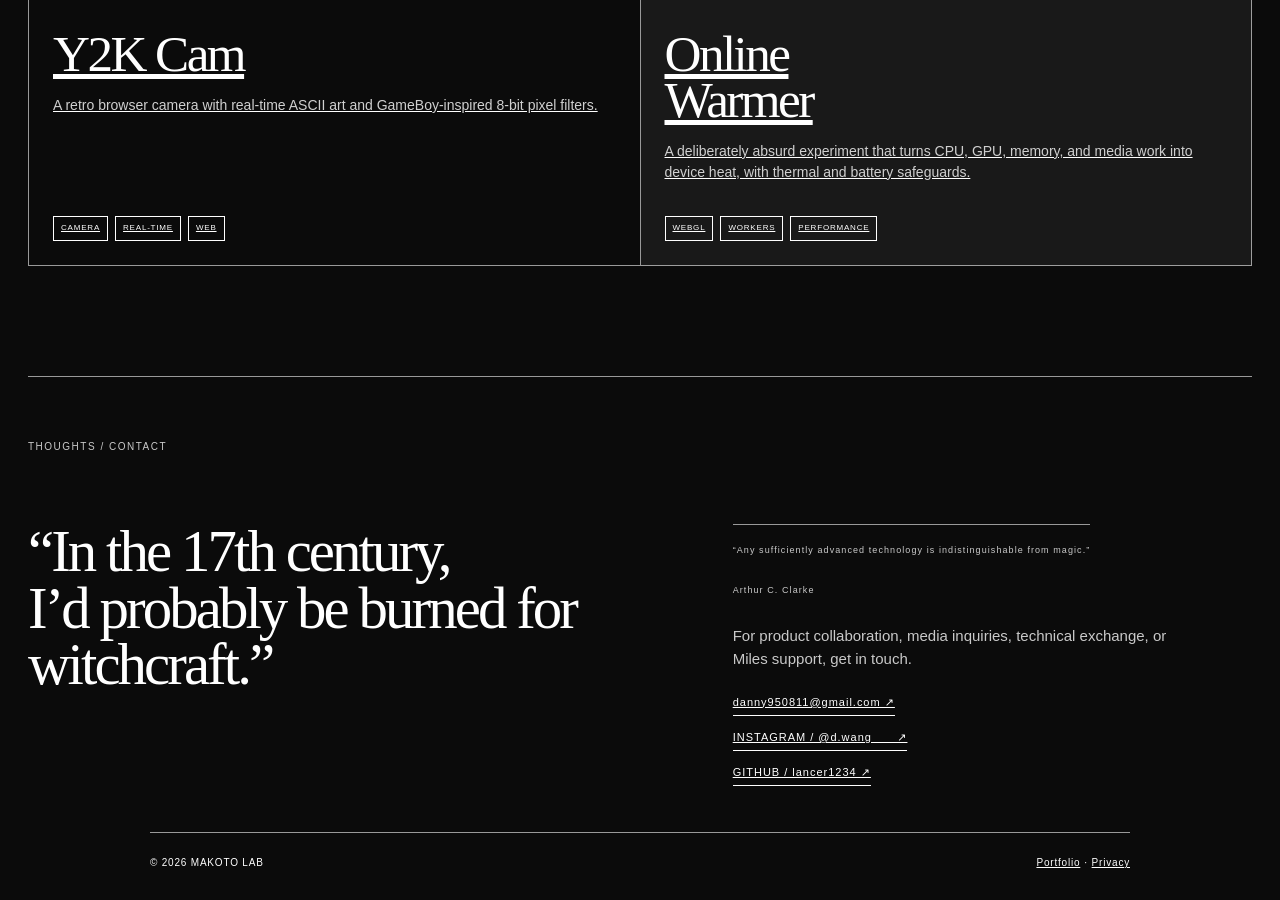
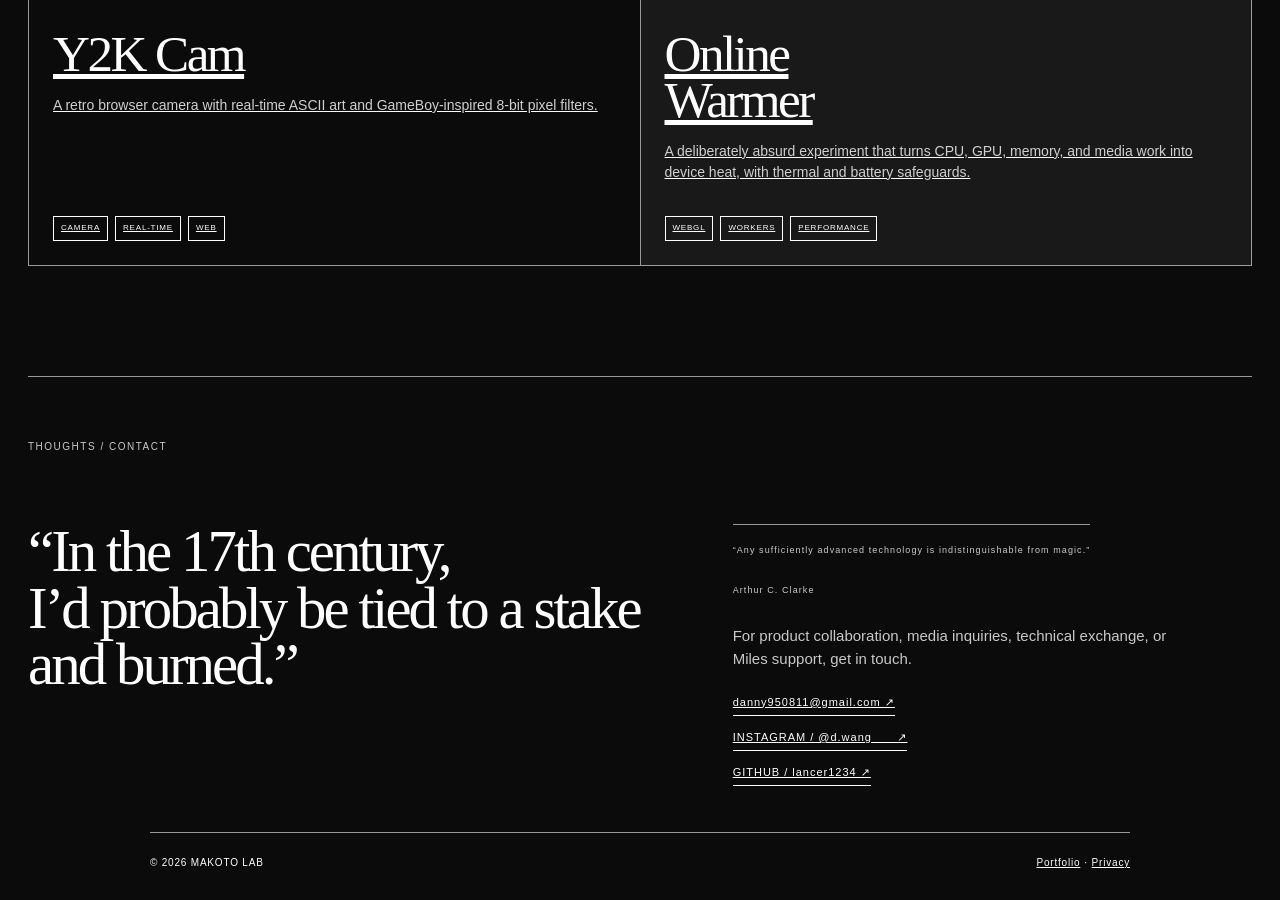
Before and after one commit to lancer1234/lancer1234.github.io, a Jekyll site: the page makoto-lab/index.html, which Jekyll copies as it is, in a window 1280 px wide and 900 px high, scrolled down 2060 px. Built offline with Jekyll 4.4.1, drawn with Linux system fonts in a browser that asks for light colours.

Commit message:
Tighten MAKOTO LAB quote

```diff
--- a/makoto-lab/index.html
+++ b/makoto-lab/index.html
@@ -26,7 +26,7 @@
         <a class="lab-project lab-project-warm" href="https://makotolab.tw/online-warmer/" target="_blank" rel="noreferrer"><div class="lab-project-top"><span>06 / <span class="lang-en">WEB EXPERIMENT</span><span class="lang-zh">網頁實驗</span></span><span><span class="lang-en">OPEN APP ↗</span><span class="lang-zh">開啟 App ↗</span></span></div><div><h2>Online<br>Warmer</h2><p><span class="lang-en">A deliberately absurd experiment that turns CPU, GPU, memory, and media work into device heat, with thermal and battery safeguards.</span><span class="lang-zh">一個故意很荒謬的網頁實驗：讓 CPU、GPU、記憶體與媒體編碼提高負載，把耗電轉成熱。</span></p></div><div class="lab-tags"><span>WEBGL</span><span>WORKERS</span><span>PERFORMANCE</span></div></a>
       </div>
     </section>
-    <section class="lab-contact lab-shell" id="contact"><p class="eyebrow"><span class="lang-en">THOUGHTS / CONTACT</span><span class="lang-zh">想法 / 聯絡</span></p><blockquote><span class="lang-en">“In the 17th century,<br>I’d probably be burned for witchcraft.”</span><span class="lang-zh">「生在十七世紀，<br>我大概已經被當巫師燒掉了。」</span></blockquote><div><p class="lab-quote-note"><span class="lang-en">“Any sufficiently advanced technology is indistinguishable from magic.”</span><span class="lang-zh">「任何足夠先進的科技，都與魔法無異。」</span><br><span>Arthur C. Clarke</span></p><p><span class="lang-en">For product collaboration, media inquiries, technical exchange, or Miles support, get in touch.</span><span class="lang-zh">產品合作、媒體詢問、技術交流或 Miles 支援，歡迎聯絡。</span></p><a href="mailto:danny950811@gmail.com">danny950811@gmail.com ↗</a><a href="https://www.instagram.com/d.wang___" target="_blank" rel="noreferrer">INSTAGRAM / @d.wang___ ↗</a><a href="https://github.com/lancer1234" target="_blank" rel="noreferrer">GITHUB / lancer1234 ↗</a></div></section>
+    <section class="lab-contact lab-shell" id="contact"><p class="eyebrow"><span class="lang-en">THOUGHTS / CONTACT</span><span class="lang-zh">想法 / 聯絡</span></p><blockquote><span class="lang-en">“In the 17th century,<br>I’d probably be tied to a stake and burned.”</span><span class="lang-zh">「生在十七世紀，<br>我大概已經被綁在柱子燒了。」</span></blockquote><div><p class="lab-quote-note"><span class="lang-en">“Any sufficiently advanced technology is indistinguishable from magic.”</span><span class="lang-zh">「任何足夠先進的科技，都與魔法無異。」</span><br><span>Arthur C. Clarke</span></p><p><span class="lang-en">For product collaboration, media inquiries, technical exchange, or Miles support, get in touch.</span><span class="lang-zh">產品合作、媒體詢問、技術交流或 Miles 支援，歡迎聯絡。</span></p><a href="mailto:danny950811@gmail.com">danny950811@gmail.com ↗</a><a href="https://www.instagram.com/d.wang___" target="_blank" rel="noreferrer">INSTAGRAM / @d.wang___ ↗</a><a href="https://github.com/lancer1234" target="_blank" rel="noreferrer">GITHUB / lancer1234 ↗</a></div></section>
   </main>
   <footer class="page-footer page-footer-dark"><span>© 2026 MAKOTO LAB</span><span><a href="../"><span class="lang-en">Portfolio</span><span class="lang-zh">作品集</span></a> · <a href="../privacy/"><span class="lang-en">Privacy</span><span class="lang-zh">隱私權政策</span></a></span></footer>
   <script src="../lab-language.js"></script>
```
